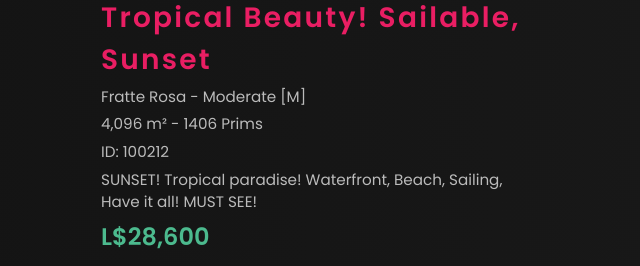
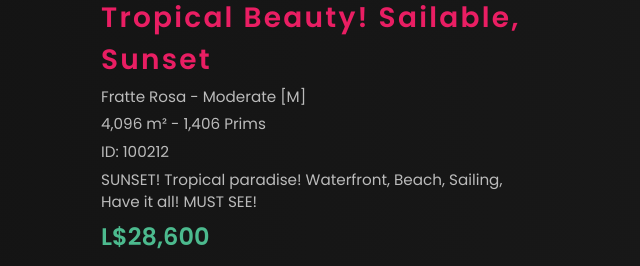
Before and after one commit to TheMochaLab/listings, a plain HTML site: page index.html in a window 1280 px wide. Shown: the part 442-708 px from the top of the page, 601-1241 px from the left. Drawn offline with Linux system fonts and the light colour scheme.

Commit message:
ID: 100212 EDIT
Added "," to prims and sqm text

```diff
--- a/index.html
+++ b/index.html
@@ -29,7 +29,7 @@
         <h2>✨Featured FOR SALE!!!</h2>
         <h2>Tropical Beauty! Sailable, Sunset</h2>
         <p>Fratte Rosa - Moderate [M]</p>
-        <p>4,096 m&sup2; - 1406 Prims</p>
+        <p>4,096 m&sup2; - 1,406 Prims</p>
         <p>ID: 100212</p>
         <p class="description">
           SUNSET! Tropical paradise! Waterfront, Beach, Sailing,
```
